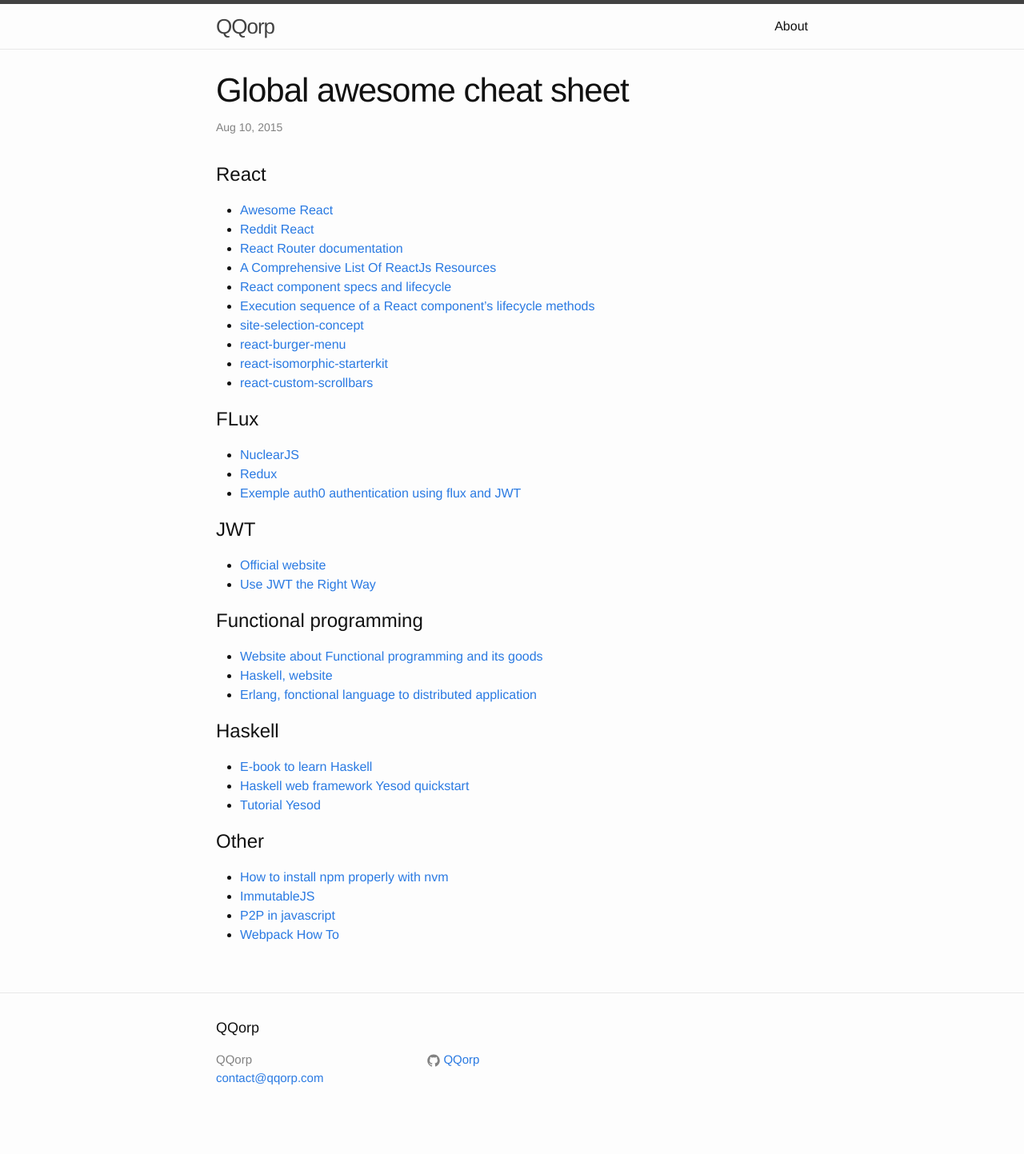
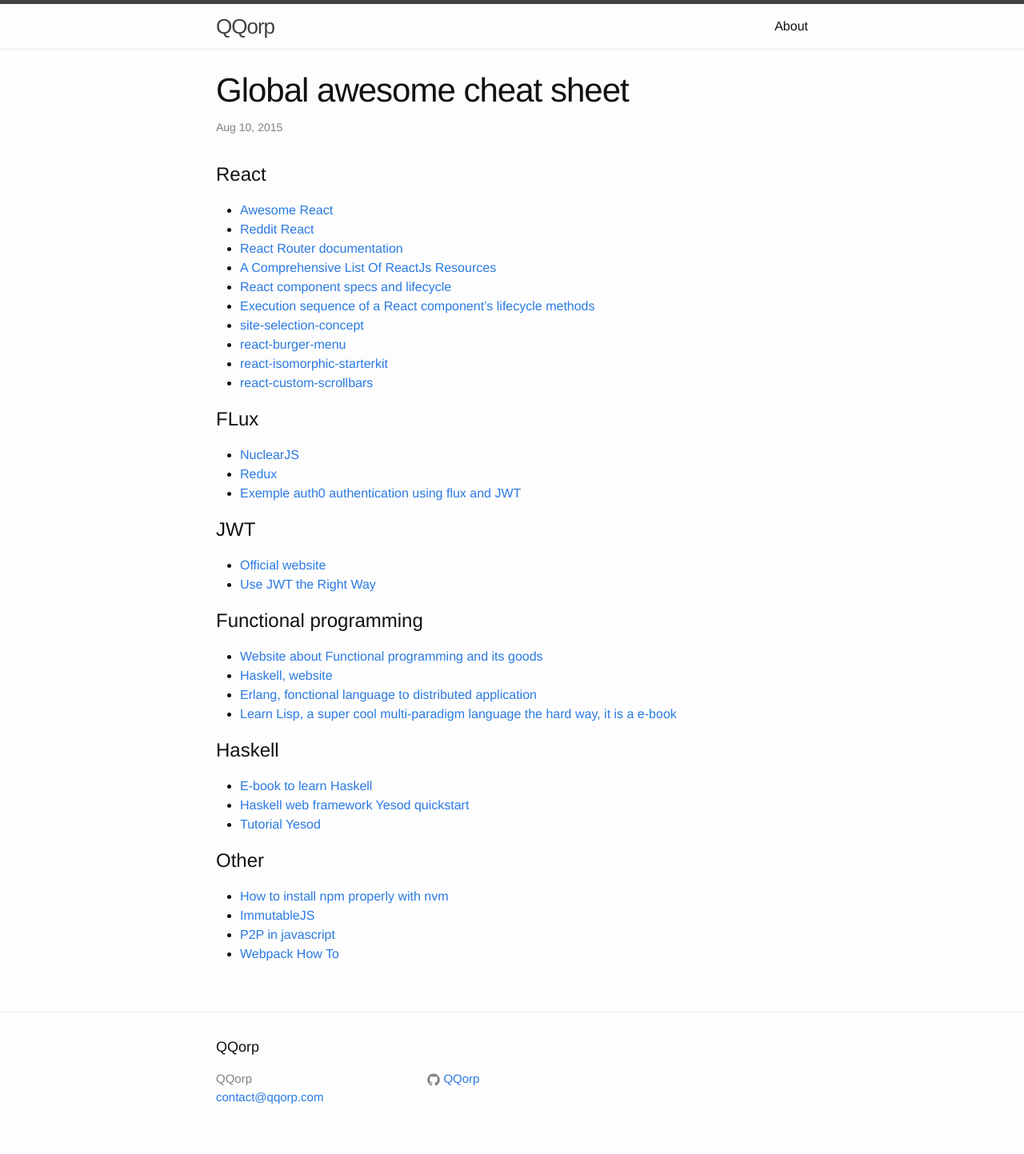
Before and after one commit to QQorp/QQorp.github.io, a Jekyll site: the page built from _posts/2015-08-10-ReactJS-ressources.markdown, in a window 1280 px wide. Shown: the whole page at 80% size. Built offline with Jekyll 4.4.1, drawn with Linux system fonts in a browser that asks for light colours; before the commit the page ends 1419 px from its top, so only the background shows below that.

Commit message:
Add Lisp e-book

```diff
--- a/_posts/2015-08-10-ReactJS-ressources.markdown
+++ b/_posts/2015-08-10-ReactJS-ressources.markdown
@@ -33,6 +33,7 @@ categories: cheatsheet
 - [Website about Functional programming and its goods](https://www.fpcomplete.com)
 - [Haskell, website](https://www.haskell.org)
 - [Erlang, fonctional language to distributed application](http://www.erlang.org)
+- [Learn Lisp, a super cool multi-paradigm language the hard way, it is a e-book](http://learnlispthehardway.org/)
 
 # Haskell
 
```
